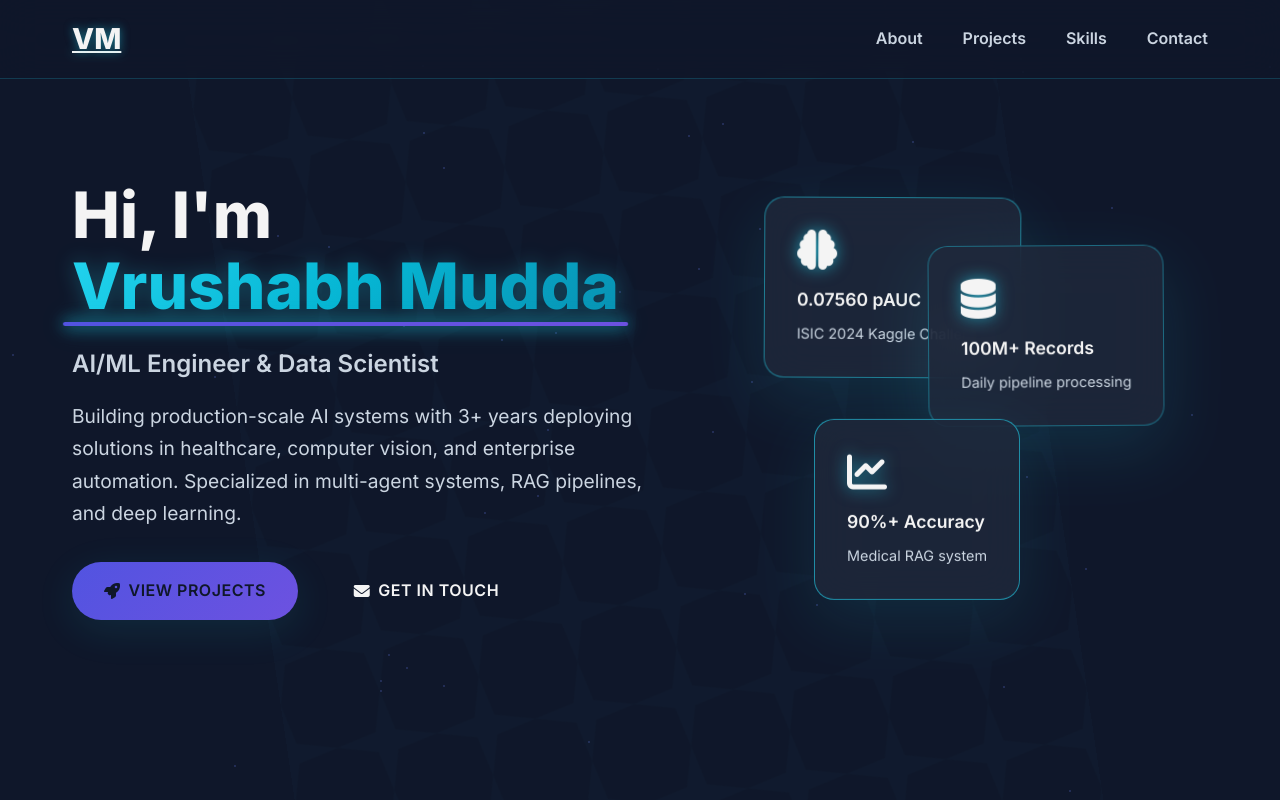
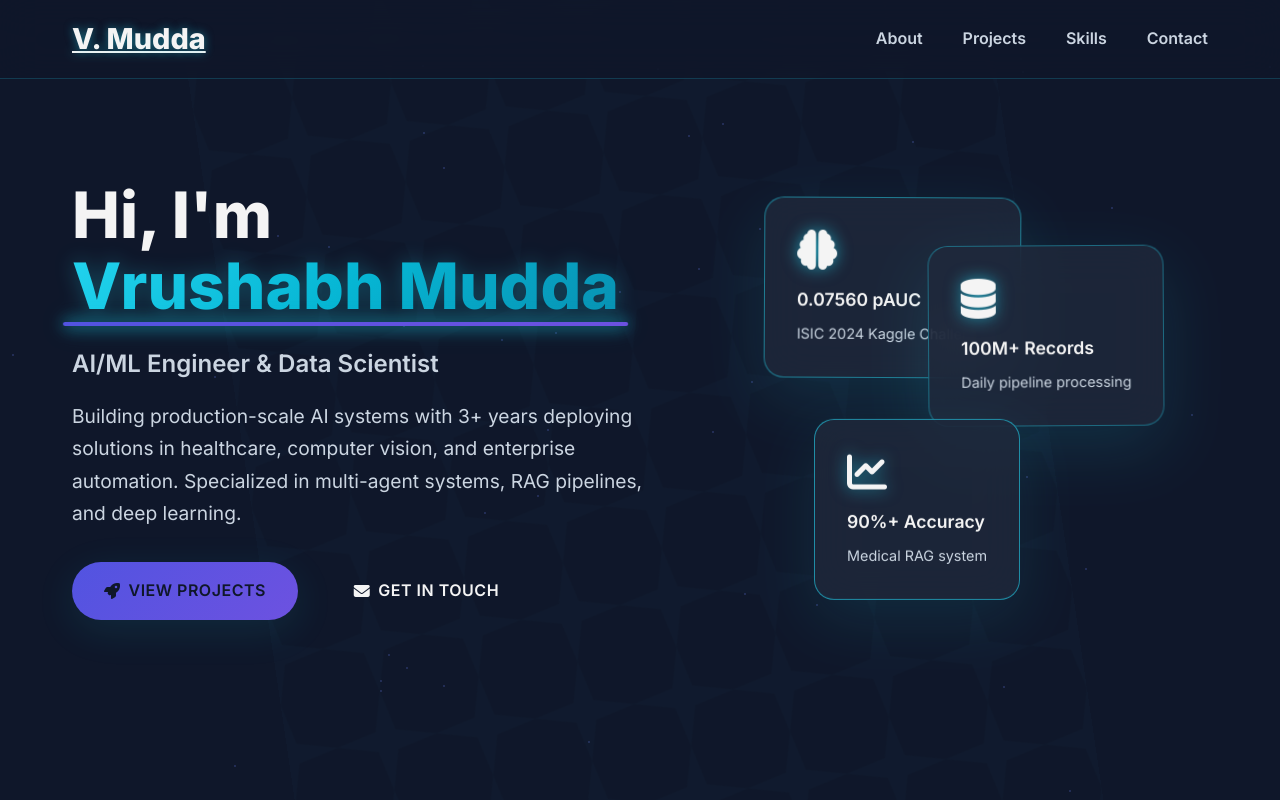
Before and after one commit to vrushabhmudda/portfolio-vmudda, a plain HTML site: page index.html in a window 1280 px wide. Shown: the top 800 px of the page. Drawn offline with Linux system fonts and the light colour scheme.

Commit message:
Change logo text from 'VM' to 'V. Mudda'

```diff
--- a/index.html
+++ b/index.html
@@ -17,7 +17,7 @@
     <!-- Navigation -->
     <nav class="navbar" id="navbar">
         <div class="nav-container">
-            <a href="#" class="logo-text">VM</a>
+            <a href="#" class="logo-text">V. Mudda</a>
             <ul class="nav-menu">
                 <li><a href="#about" class="nav-link">About</a></li>
                 <li><a href="#projects" class="nav-link">Projects</a></li>
```
